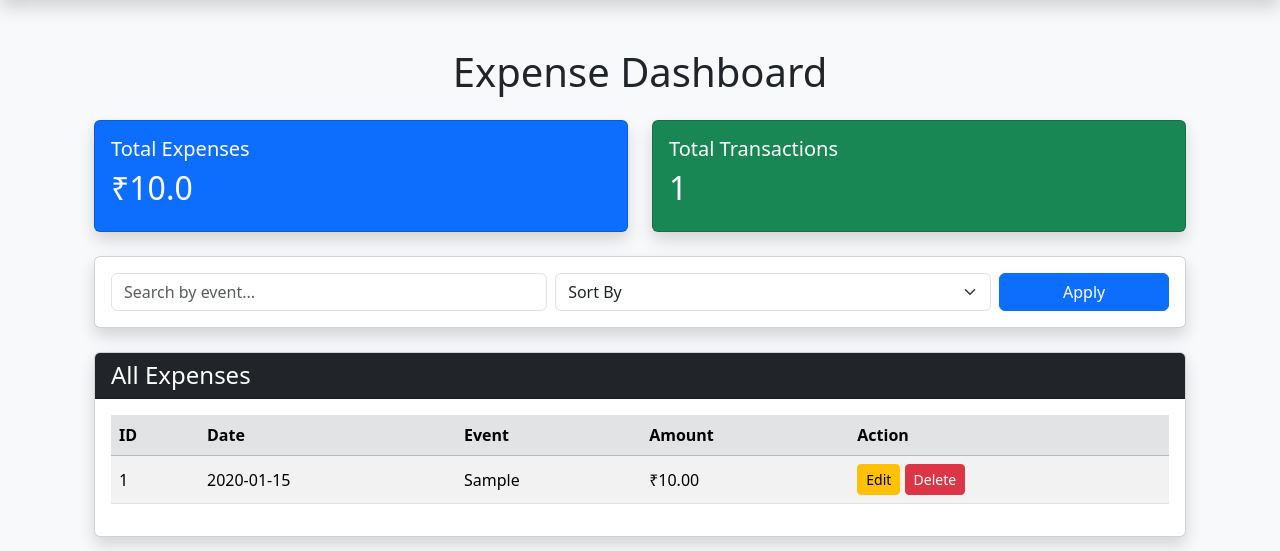
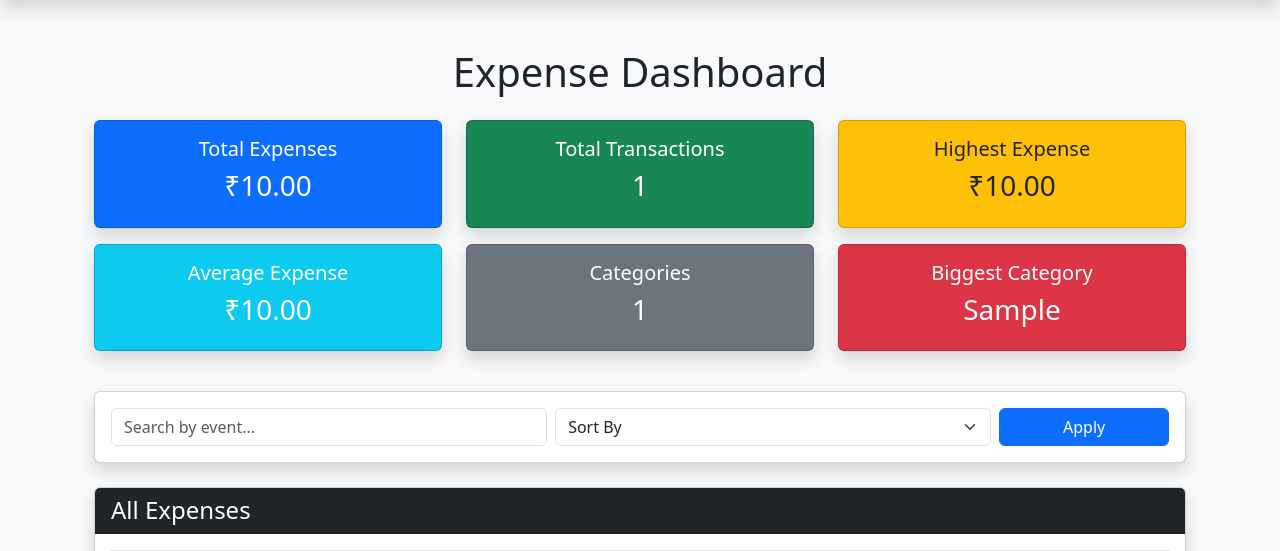
Before and after one commit to namankawedia18/flask-expense-tracker, a Flask app: page /expense in a window 1280 px wide. Shown: the part 56-607 px from the top of the page. Run offline with Flask 3, Linux system fonts and the light colour scheme; tables that the repository leaves empty hold one stand-in row (values such as "Sample post").

Commit message:
New Dashboard

```diff
--- a/app.py
+++ b/app.py
@@ -57,13 +57,19 @@ def viewExpense():
 
     query = Expense.query
 
+    # -------------------------
     # Search
+    # -------------------------
+
     if search:
         query = query.filter(
             Expense.event.ilike(f"%{search}%")
         )
 
+    # -------------------------
     # Sorting
+    # -------------------------
+
     if sort == "date_desc":
         query = query.order_by(desc(Expense.date))
 
@@ -84,7 +90,13 @@ def viewExpense():
 
     expenses = query.all()
 
+    # -------------------------
+    # Dashboard Statistics
+    # -------------------------
+
     total = sum(expense.amount for expense in expenses)
+
+    total_transactions = len(expenses)
 
     category_summary = {}
 
@@ -95,20 +107,44 @@ def viewExpense():
         else:
             category_summary[expense.event] = expense.amount
 
-        chart_labels = list(category_summary.keys())
-        chart_values = list(category_summary.values())
+    chart_labels = list(category_summary.keys())
+    chart_values = list(category_summary.values())
+
+    highest_expense = max(
+        (expense.amount for expense in expenses),
+        default=0
+    )
+
+    average_expense = (
+        total / total_transactions
+        if total_transactions > 0
+        else 0
+    )
+
+    total_categories = len(category_summary)
+
+    if category_summary:
+        biggest_category = max(
+            category_summary,
+            key=category_summary.get
+        )
+    else:
+        biggest_category = "N/A"
 
     return render_template(
         "expenses.html",
         expenses=expenses,
         total=total,
-        total_transactions=len(expenses),
+        total_transactions=total_transactions,
         category_summary=category_summary,
         search=search,
         sort=sort,
-
         chart_labels=chart_labels,
-        chart_values=chart_values
+        chart_values=chart_values,
+        highest_expense=highest_expense,
+        average_expense=average_expense,
+        total_categories=total_categories,
+        biggest_category=biggest_category
     )
 
 @app.route("/delete/<int:id>")
--- a/templates/expenses.html
+++ b/templates/expenses.html
@@ -16,15 +16,15 @@ Expense Dashboard
 
     <div class="row mb-4">
 
-        <div class="col-md-6">
+        <div class="col-md-4 mb-3">
 
-            <div class="card text-white bg-primary shadow">
+            <div class="card bg-primary text-white shadow">
 
-                <div class="card-body">
+                <div class="card-body text-center">
 
                     <h5>Total Expenses</h5>
 
-                    <h2>₹{{ total }}</h2>
+                    <h3>₹{{ "%.2f"|format(total) }}</h3>
 
                 </div>
 
@@ -32,15 +32,79 @@ Expense Dashboard
 
         </div>
 
-        <div class="col-md-6">
+        <div class="col-md-4 mb-3">
 
-            <div class="card text-white bg-success shadow">
+            <div class="card bg-success text-white shadow">
 
-                <div class="card-body">
+                <div class="card-body text-center">
 
                     <h5>Total Transactions</h5>
 
-                    <h2>{{ total_transactions }}</h2>
+                    <h3>{{ total_transactions }}</h3>
+
+                </div>
+
+            </div>
+
+        </div>
+
+        <div class="col-md-4 mb-3">
+
+            <div class="card bg-warning text-dark shadow">
+
+                <div class="card-body text-center">
+
+                    <h5>Highest Expense</h5>
+
+                    <h3>₹{{ "%.2f"|format(highest_expense) }}</h3>
+
+                </div>
+
+            </div>
+
+        </div>
+
+        <div class="col-md-4 mb-3">
+
+            <div class="card bg-info text-white shadow">
+
+                <div class="card-body text-center">
+
+                    <h5>Average Expense</h5>
+
+                    <h3>₹{{ "%.2f"|format(average_expense) }}</h3>
+
+                </div>
+
+            </div>
+
+        </div>
+
+        <div class="col-md-4 mb-3">
+
+            <div class="card bg-secondary text-white shadow">
+
+                <div class="card-body text-center">
+
+                    <h5>Categories</h5>
+
+                    <h3>{{ total_categories }}</h3>
+
+                </div>
+
+            </div>
+
+        </div>
+
+        <div class="col-md-4 mb-3">
+
+            <div class="card bg-danger text-white shadow">
+
+                <div class="card-body text-center">
+
+                    <h5>Biggest Category</h5>
+
+                    <h3>{{ biggest_category }}</h3>
 
                 </div>
 
```
